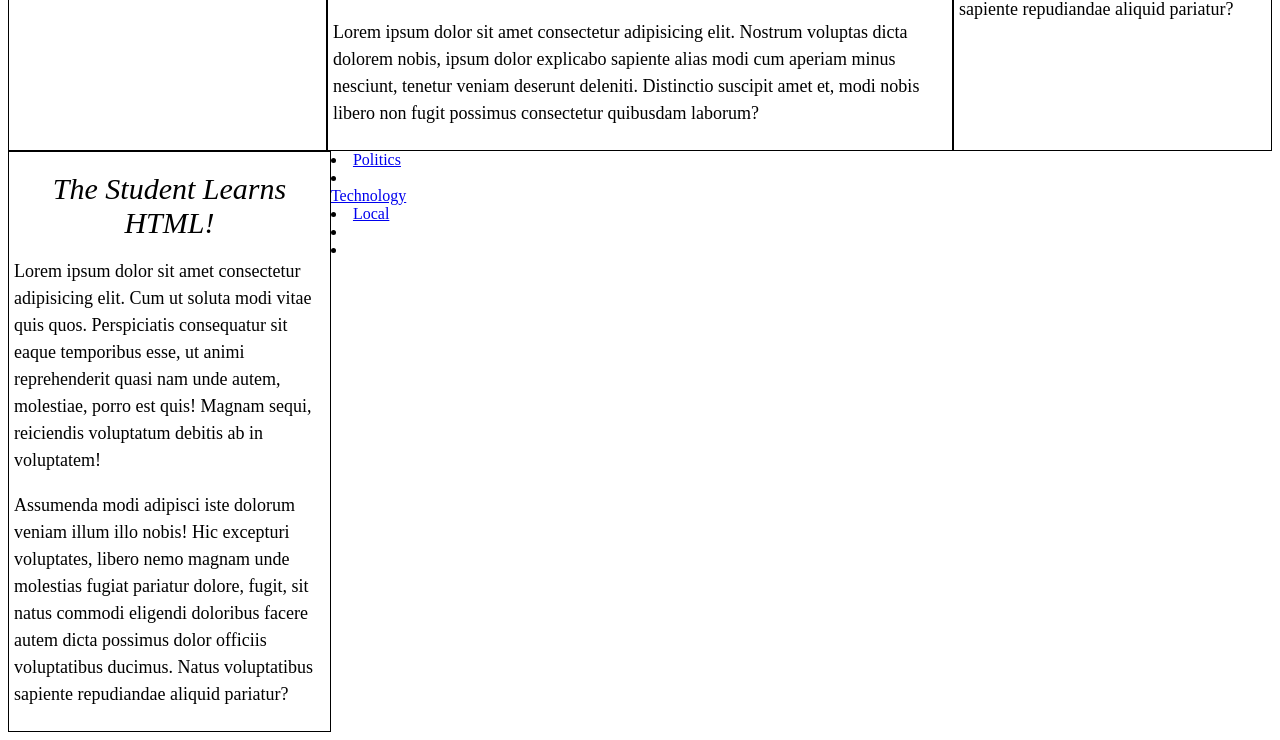
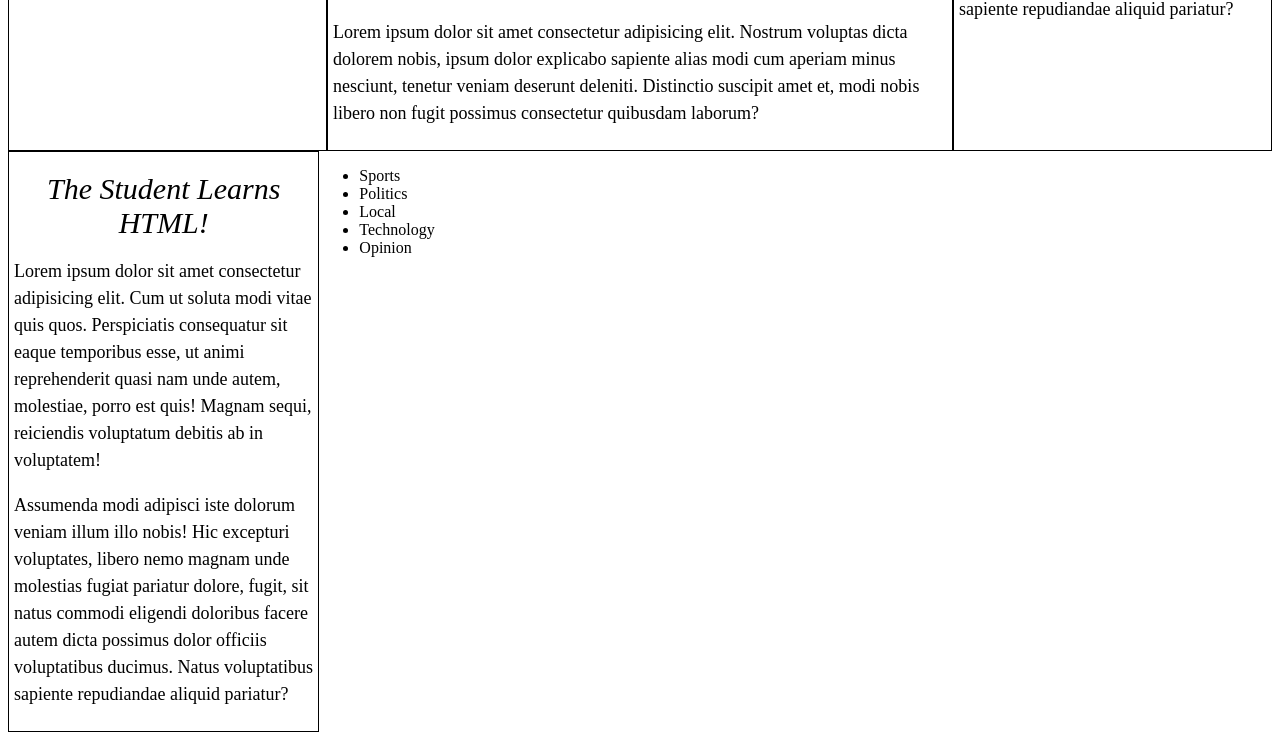
Before and after one commit to TheParzivalUnleashed/frontend-masters-project, a plain HTML site: page index.html in a window 1280 px wide. Shown: the part 736-1476 px from the top of the page. Drawn offline with nearby package versions, Linux system fonts and the light colour scheme.

Commit message:
Added Column's Section (the down right section)

```diff
--- a/index.html
+++ b/index.html
@@ -35,15 +35,13 @@
      <p class="story-text">Lorem ipsum dolor sit amet consectetur adipisicing elit. Cum ut soluta modi vitae quis quos. Perspiciatis consequatur sit eaque temporibus esse, ut animi reprehenderit quasi nam unde autem, molestiae, porro est quis! Magnam sequi, reiciendis voluptatum debitis ab in voluptatem!</p>
      <p class="story-text">Assumenda modi adipisci iste dolorum veniam illum illo nobis! Hic excepturi voluptates, libero nemo magnam unde molestias fugiat pariatur dolore, fugit, sit natus commodi eligendi doloribus facere autem dicta possimus dolor officiis voluptatibus ducimus. Natus voluptatibus sapiente repudiandae aliquid pariatur?</p>
  </article>
- <nav class="site-nav">
-<nav class="nav-list three-quarter">
-   <li class="nav-items"><a href="#">Politics</a></li>
-   <li class="nav-items"><a href="#">Technology</a></li>
-   <li class="nav-items"><a href="#">Local</a></li>
-   <li class="nav-items"><a href="#"></a></li>
-   <li class="nav-items"><a href="#"></a></li>
-</nav>
- </nav>
+<ul class="nav-list three-quarter">
+   <li class="nav-item">Sports</li>
+   <li class="nav-item">Politics</li>
+   <li class="nav-item">Local</li>
+   <li class="nav-item">Technology</li>
+   <li class="nav-item">Opinion</li>
+</ul>
 </section>
 </body>
 </html>
--- a/styles.css
+++ b/styles.css
@@ -53,6 +53,10 @@
  width: 75%;
 }
 
+.three-quarter {
+ width: 75%;
+}
+
 .nav-list {
  display: flex;
  flex-direction: column;
@@ -60,9 +64,4 @@
 
 .nav-item {
  width: 100%;
- flex: 1;
 }
-
-.nav-item:nth-child(1) {
- background-color: ;
-}
```
